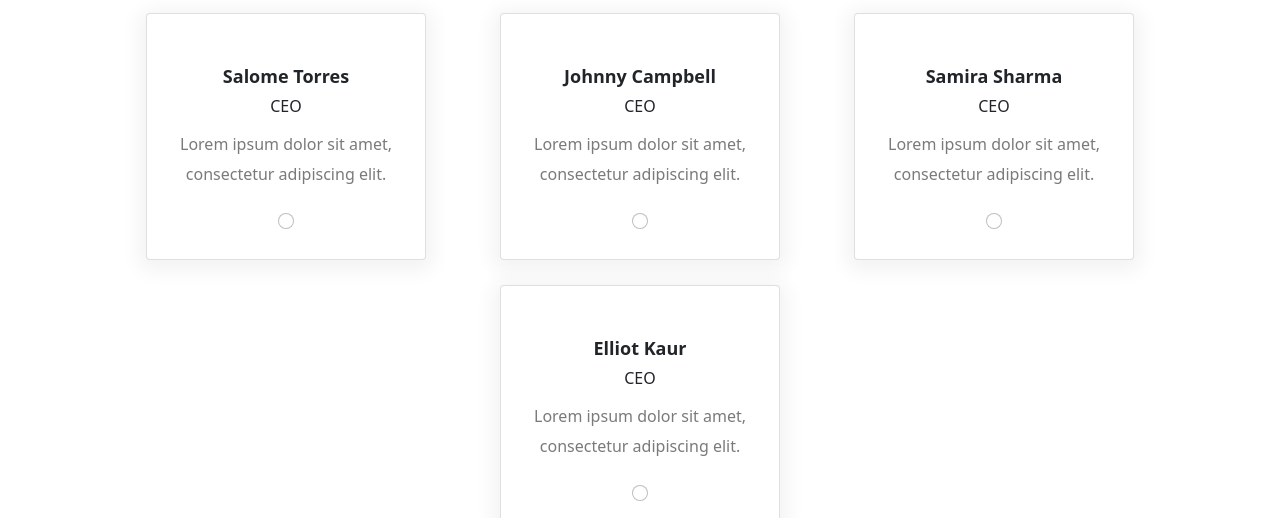
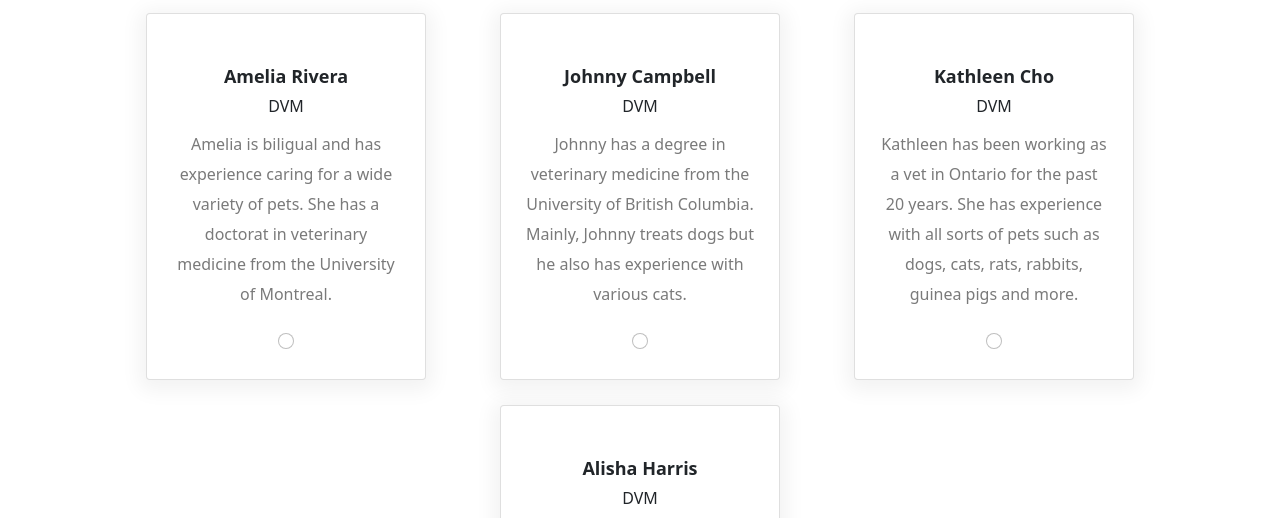
Before and after one commit to annikawhit/annikawhit_website1, a plain HTML site: page book2.html in a window 1280 px wide. Shown: the part 215-733 px from the top of the page. Drawn offline with nearby package versions, Linux system fonts and the light colour scheme.

Commit message:
update vets on book2 page

```diff
--- a/book2.html
+++ b/book2.html
@@ -68,15 +68,15 @@
                     <div class="responsive-cell-block wk-desk-3 wk-ipadp-3 wk-tab-6 wk-mobile-12 card-container">
                         <div class="card">
                             <p class="text-blk name">
-                            Salome Torres
+                                Amelia Rivera
                             </p>
                             <p class="text-blk position">
-                                CEO
+                                DVM
                             </p>
                             <p class="text-blk feature-text">
-                                Lorem ipsum dolor sit amet, consectetur adipiscing elit.
+                                Amelia is biligual and has experience caring for a wide variety of pets. She has a doctorat in veterinary medicine from the University of Montreal.
                             </p>
-                            <input class="form-check-input" type="radio" name="flexRadioDefault" id="vet1"  value="Salome Torres">
+                            <input class="form-check-input" type="radio" name="flexRadioDefault" id="vet1"  value="Amelia Rivera">
                         </div>
                 </div>
                 <div class="responsive-cell-block wk-desk-3 wk-ipadp-3 wk-tab-6 wk-mobile-12 card-container">
@@ -85,10 +85,10 @@
                             Johnny Campbell
                             </p>
                             <p class="text-blk position">
-                        CEO
+                            DVM
                             </p>
                             <p class="text-blk feature-text">
-                        Lorem ipsum dolor sit amet, consectetur adipiscing elit.
+                            Johnny has a degree in veterinary medicine from the University of British Columbia. Mainly, Johnny treats dogs but he also has experience with various cats.
                             </p>
                         <input class="form-check-input" type="radio" name="flexRadioDefault" id="vet2" value="Johnny Campbell">
                     </div>
@@ -96,29 +96,29 @@
                 <div class="responsive-cell-block wk-desk-3 wk-ipadp-3 wk-tab-6 wk-mobile-12 card-container">
                     <div class="card">
                         <p class="text-blk name">
-                        Samira Sharma
+                            Kathleen Cho
                             </p>
                             <p class="text-blk position">
-                        CEO
+                            DVM
                             </p>
                             <p class="text-blk feature-text">
-                        Lorem ipsum dolor sit amet, consectetur adipiscing elit.
+                            Kathleen has been working as a vet in Ontario for the past 20 years. She has experience with all sorts of pets such as dogs, cats, rats, rabbits, guinea pigs and more.
                             </p>
-                        <input class="form-check-input" type="radio" name="flexRadioDefault" id="vet3"  value="Samira Sharma">
+                        <input class="form-check-input" type="radio" name="flexRadioDefault" id="vet3"  value="Kathleen Cho">
                     </div>
                 </div>
                 <div class="responsive-cell-block wk-desk-3 wk-ipadp-3 wk-tab-6 wk-mobile-12 card-container">
                     <div class="card">
                         <p class="text-blk name">
-                        Elliot Kaur
+                            Alisha Harris
                             </p>
                             <p class="text-blk position">
-                        CEO
+                            DVM
                             </p>
                             <p class="text-blk feature-text">
-                        Lorem ipsum dolor sit amet, consectetur adipiscing elit.
+                            Having recently graduated from the Ontario Veterinary College at the University of Guelph, Alisha specializes in small pets such as rabbits and hamsters.
                             </p>
-                        <input class="form-check-input" type="radio" name="flexRadioDefault" id="vet4" value="Elliot Kaur">
+                        <input class="form-check-input" type="radio" name="flexRadioDefault" id="vet4" value="Alisha Harris">
                     </div>
                 </div>
             </div>
```
Lines whose indentation alone changed are shown as unchanged.
